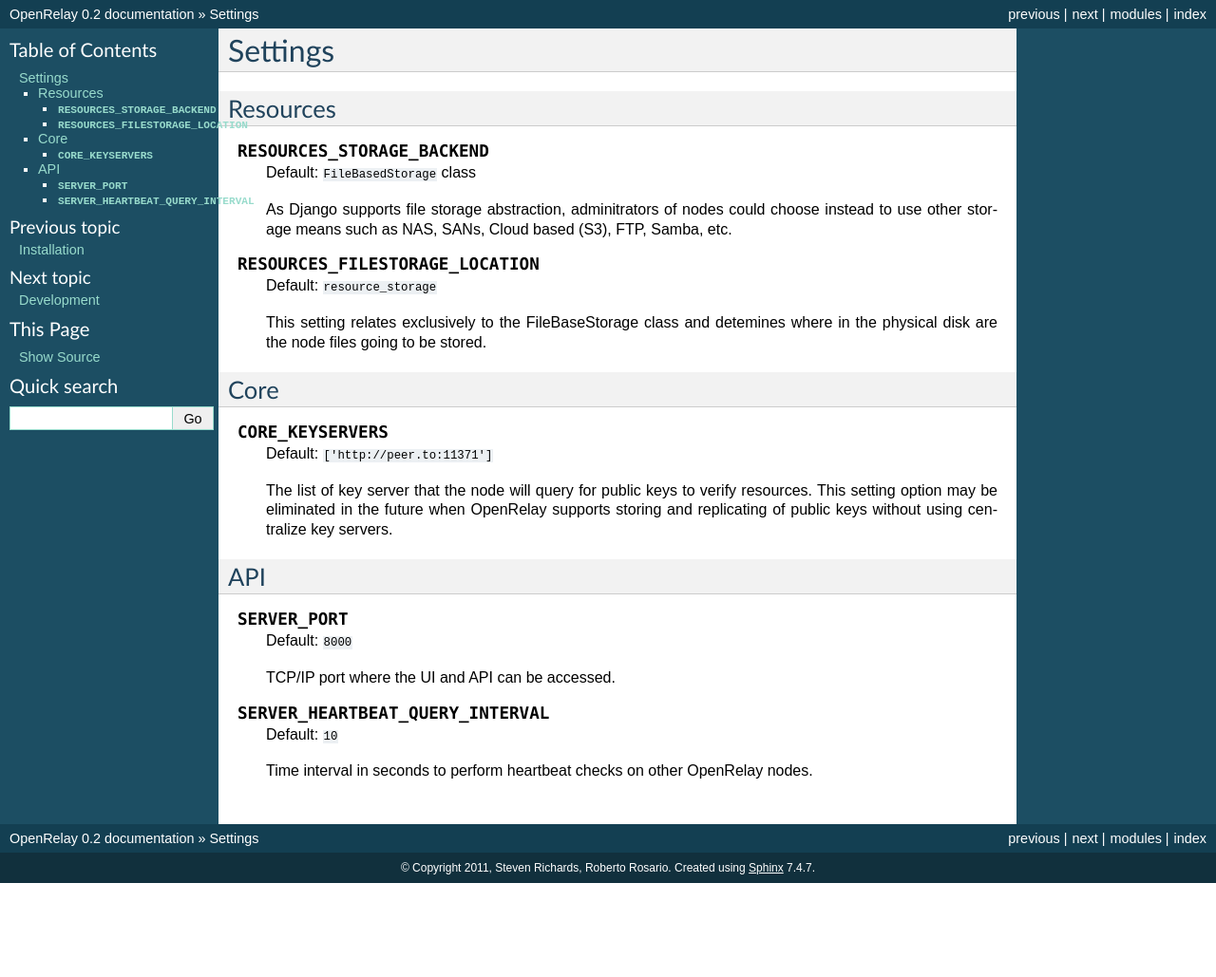
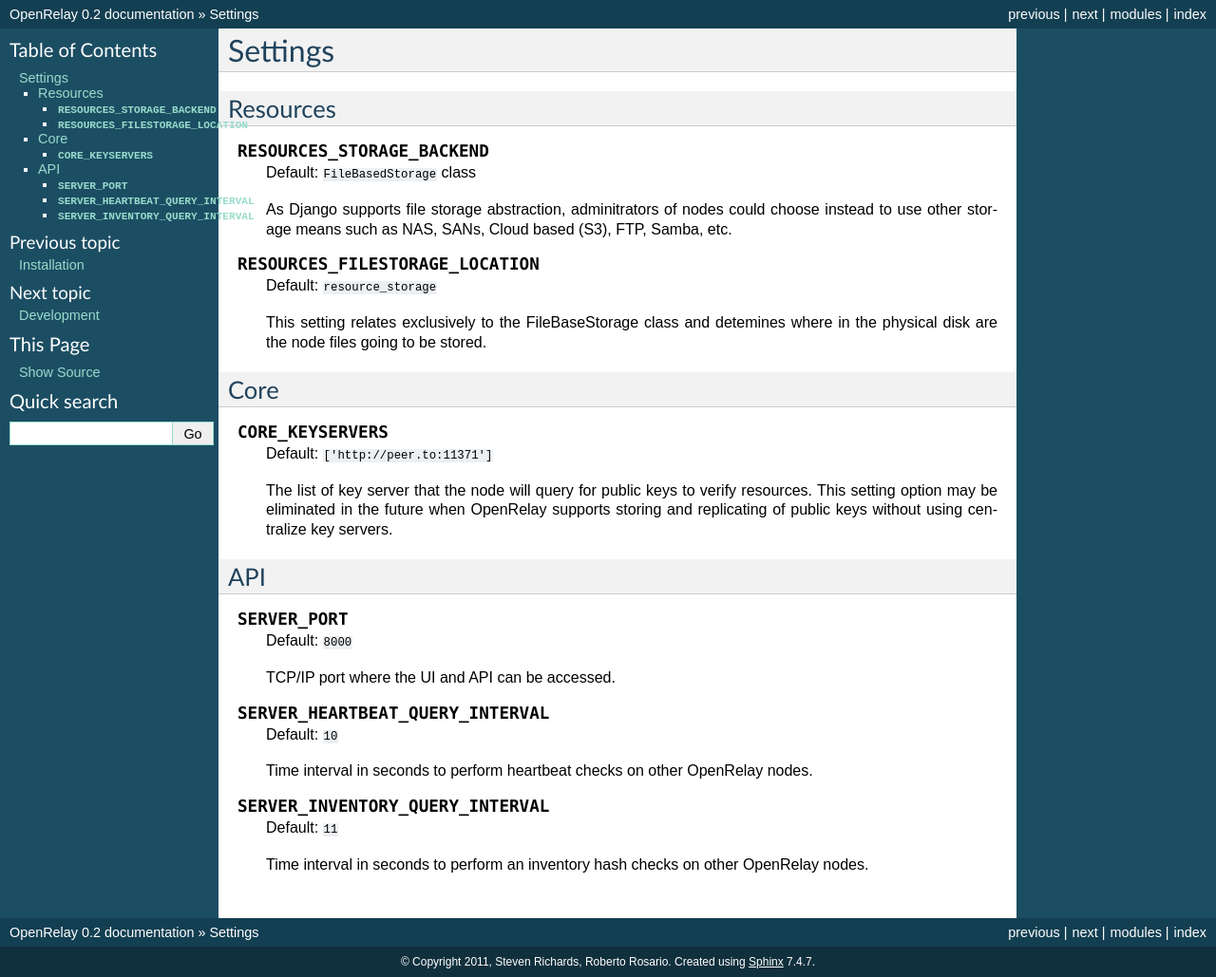
Before and after one commit to srri-zz/OpenRelay, a Sphinx documentation site: the page built from docs/settings.rst, in a window 1280 px wide. Shown: the whole page at 95% size. Built offline with Sphinx 7.4.7, drawn with Linux system fonts in a browser that asks for light colours; before the commit the page ends 930 px from its top, so only the background shows below that.

Commit message:
Updated documentation to add SERVER_INVENTORY_QUERY_INTERVAL

```diff
--- a/docs/settings.rst
+++ b/docs/settings.rst
@@ -46,3 +46,11 @@
 
 
     Time interval in seconds to perform heartbeat checks on other OpenRelay nodes.
+
+
+.. data:: SERVER_INVENTORY_QUERY_INTERVAL
+
+    Default: ``11``
+
+
+    Time interval in seconds to perform an inventory hash checks on other OpenRelay nodes.
```
